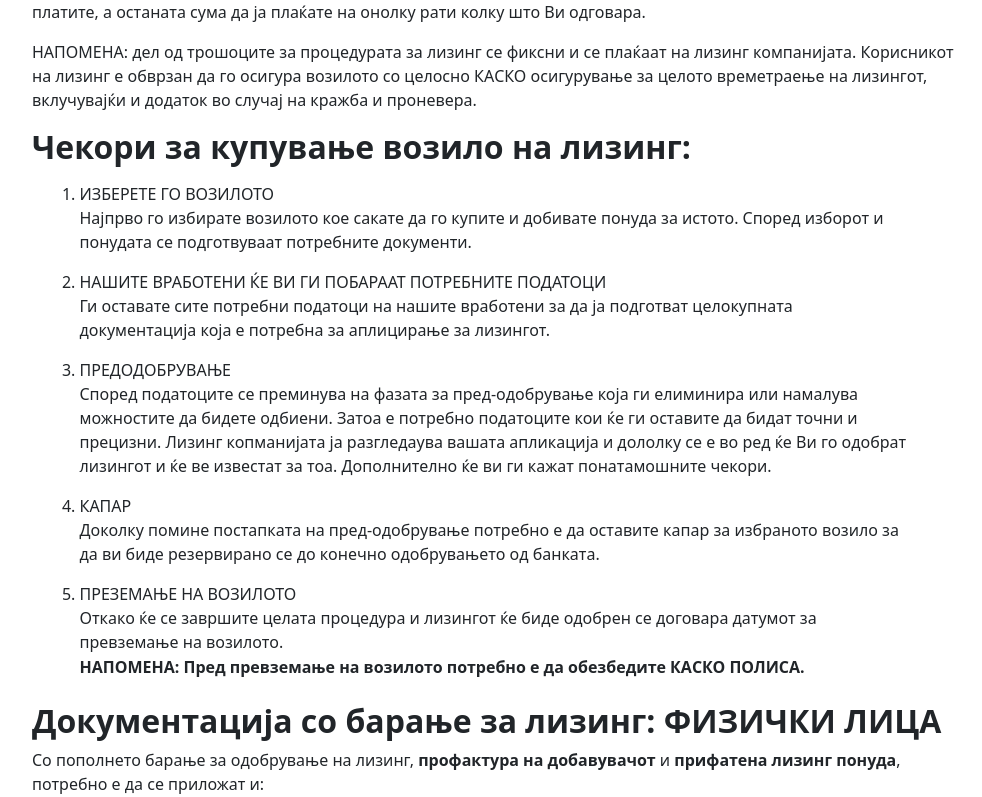
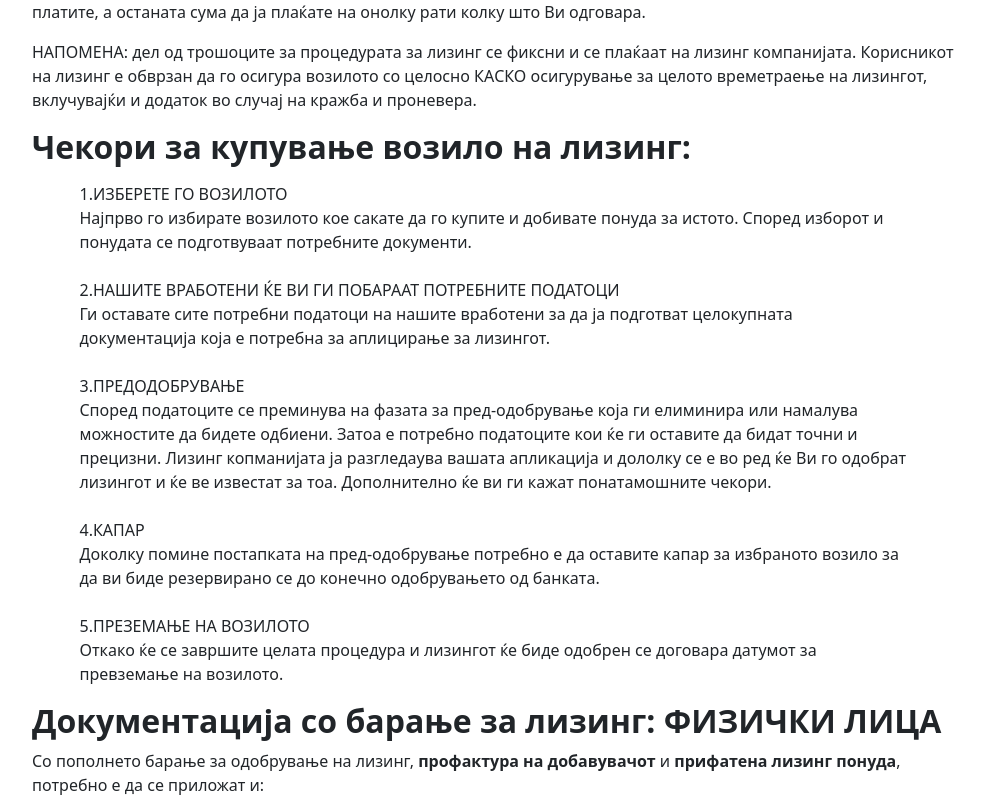
Before and after one commit to Jocka13/AutoWelt, a Vue app: page / in a window 1280 px wide. Shown: the part 903-1700 px from the top of the page, without its empty margins (145-1127 px from the left). Built offline with nearby package versions, Linux system fonts and the light colour scheme.

Commit message:
added one component

```diff
--- a/src/components/AutoWeltBody.vue
+++ b/src/components/AutoWeltBody.vue
@@ -19,31 +19,7 @@
         Корисникот на лизинг е обврзан да го осигура возилото со целосно КАСКО осигурување за целото времетраење на лизингот, вклучувајќи и додаток во случај на кражба и проневера.
       </p>
     </div>
-    <div class="row">
-      <h2 class="col-10 mx-auto fw-bold">Чекори за купување возило на лизинг:</h2>
-      <ol class="col-9 mx-auto mt-2">
-        <li>ИЗБЕРЕТЕ ГО ВОЗИЛОТО</li>
-          <p>Најпрво го избирате возилото кое сакате да го купите и добивате понуда за истото.
-          Според изборот и понудата се подготвуваат потребните документи.
-          </p>
-        <li>НАШИТЕ ВРАБОТЕНИ ЌЕ ВИ ГИ ПОБАРААТ ПОТРЕБНИТЕ ПОДАТОЦИ</li>
-          <p>Ги оставате сите потребни податоци на нашите вработени за да ја подготват целокупната
-          документација која е потребна за аплицирање за лизингот.
-          </p>
-        <li>ПРЕДОДОБРУВАЊЕ</li>
-          <p>Според податоците се преминува на фазата за пред-одобрување која ги елиминира или намалува можностите да бидете одбиени.
-          Затоа е потребно податоците кои ќе ги оставите да бидат точни и прецизни.
-          Лизинг копманијата ја разгледаува вашата апликација и дололку се е во ред ќе Ви го одобрат лизингот и ќе ве известат за тоа.
-          Дополнително ќе ви ги кажат понатамошните чекори.
-          </p>
-        <li>КАПАР</li>
-          <p>Доколку помине постапката на пред-одобрување потребно е да оставите капар за избраното возило за да ви
-          биде резервирано се до конечно одобрувањето од банката.</p>
-        <li>ПРЕЗЕМАЊЕ НА ВОЗИЛОТО</li>
-          <p class="mb-1">Откако ќе се завршите целата процедура и лизингот ќе биде одобрен се договара датумот за превземање на возилото.</p>
-          <h6 class="fw-bold">НАПОМЕНА: Пред превземање на возилото потребно е да обезбедите КАСКО ПОЛИСА.</h6>
-      </ol>
-    </div>
+    <LizingList/>
     <div class="row">
       <div class="col-10 mx-auto">
         <h2 class="fw-bold">Документација со барање за лизинг: ФИЗИЧКИ ЛИЦА</h2>
@@ -96,38 +72,13 @@
 </template>
 
 <script>
+import LizingList from "@/components/LizingList";
 export default {
 name: "AutoWeltBody",
-data(){
+  components: {LizingList},
+  data(){
   return{
-    // objText: [
-    //   {
-    //     text : 'ИЗБЕРЕТЕ ГО ВОЗИЛОТО\n' +
-    //       'Најпрво го избирате возилото кое сакате да го купите и добивате понуда за истото. ' +
-    //       'Според изборот и понудата се подготвуваат потребните документи.'
-    //   },
-    //   {
-    //     text : 'НАШИТЕ ВРАБОТЕНИ ЌЕ ВИ ГИ ПОБАРААТ ПОТРЕБНИТЕ ПОДАТОЦИ\n' +
-    //       'Ги оставате сите потребни податоци на нашите вработени за да ја ' +
-    //       'подготват целокупната документација која е потребна за аплицирање за лизингот.'
-    //   },
-    //   {
-    //     text : 'ПРЕДОДОБРУВАЊЕ\n' +
-    //       'Според податоците се преминува на фазата за пред-одобрување која ги елиминира или намалува можностите да бидете одбиени. ' +
-    //       'Затоа е потребно податоците кои ќе ги оставите да бидат точни и прецизни.' +
-    //       'Лизинг копманијата ја разгледаува вашата апликација и дололку се е во ред ќе Ви го одобрат лизингот и ќе ве известат за тоа. ' +
-    //       'Дополнително ќе ви ги кажат понатамошните чекори.'
-    //   },
-    //   {
-    //     text : 'КАПАР\n' +
-    //       'Доколку помине постапката на пред-одобрување потребно е да оставите капар за избраното возило за да ' +
-    //       'ви биде резервирано се до конечно одобрувањето од банката.'
-    //   },
-    //   {
-    //     text : 'ПРЕЗЕМАЊЕ НА ВОЗИЛОТО\n' +
-    //       'Откако ќе се завршите целата процедура и лизингот ќе биде одобрен се договара датумот за превземање на возилото.'
-    //   }
-    // ]
+
   }
 }
 }
--- /dev/null
+++ b/src/components/LizingList.vue
@@ -0,0 +1,57 @@
+<template>
+  <div class="row">
+    <h2 class="col-10 mx-auto fw-bold">Чекори за купување возило на лизинг:</h2>
+    <ul class="col-9 mx-auto mt-2" v-for="id in objectList">
+      <li class="list-unstyled">{{id.id}}.{{id.title}}</li>
+      <p class="mb-0">{{id.innerBody}}</p>
+    </ul>
+  </div>
+</template>
+
+<script>
+export default {
+name: "LizingList",
+data(){
+  return {
+      objectList: [
+        {
+          id : 1,
+          title: 'ИЗБЕРЕТЕ ГО ВОЗИЛОТО',
+          innerBody : 'Најпрво го избирате возилото кое сакате да го купите и добивате понуда за истото.\n' +
+              '        Според изборот и понудата се подготвуваат потребните документи.'
+        },
+        {
+          id : 2,
+          title: 'НАШИТЕ ВРАБОТЕНИ ЌЕ ВИ ГИ ПОБАРААТ ПОТРЕБНИТЕ ПОДАТОЦИ',
+          innerBody : 'Ги оставате сите потребни податоци на нашите вработени за да ја подготват целокупната\n' +
+              '        документација која е потребна за аплицирање за лизингот.'
+        },
+        {
+          id : 3,
+          title: 'ПРЕДОДОБРУВАЊЕ',
+          innerBody : 'Според податоците се преминува на фазата за пред-одобрување која ги елиминира или намалува можностите да бидете одбиени.\n' +
+              '        Затоа е потребно податоците кои ќе ги оставите да бидат точни и прецизни.\n' +
+              '        Лизинг копманијата ја разгледаува вашата апликација и дололку се е во ред ќе Ви го одобрат лизингот и ќе ве известат за тоа.\n' +
+              '        Дополнително ќе ви ги кажат понатамошните чекори.'
+        },
+        {
+          id : 4,
+          title: 'КАПАР',
+          innerBody : 'Доколку помине постапката на пред-одобрување потребно е да оставите капар за избраното возило за да ви\n' +
+              '        биде резервирано се до конечно одобрувањето од банката.'
+        },
+        {
+          id : 5,
+          title: 'ПРЕЗЕМАЊЕ НА ВОЗИЛОТО',
+          innerBody : 'Откако ќе се завршите целата процедура и лизингот ќе биде одобрен се договара датумот за превземање на возилото.'
+        }
+
+      ]
+    }
+  }
+}
+</script>
+
+<style scoped>
+
+</style>
```
